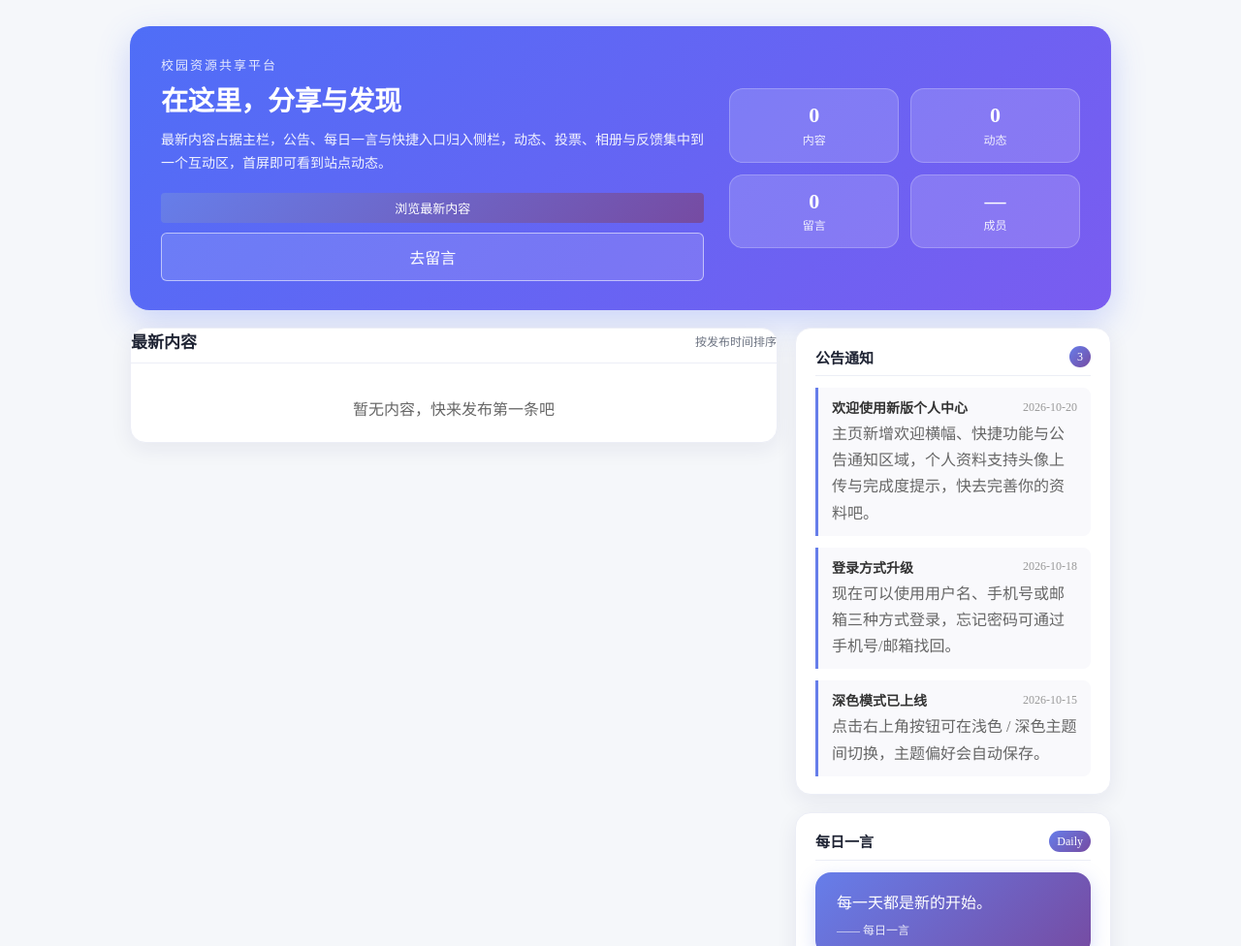
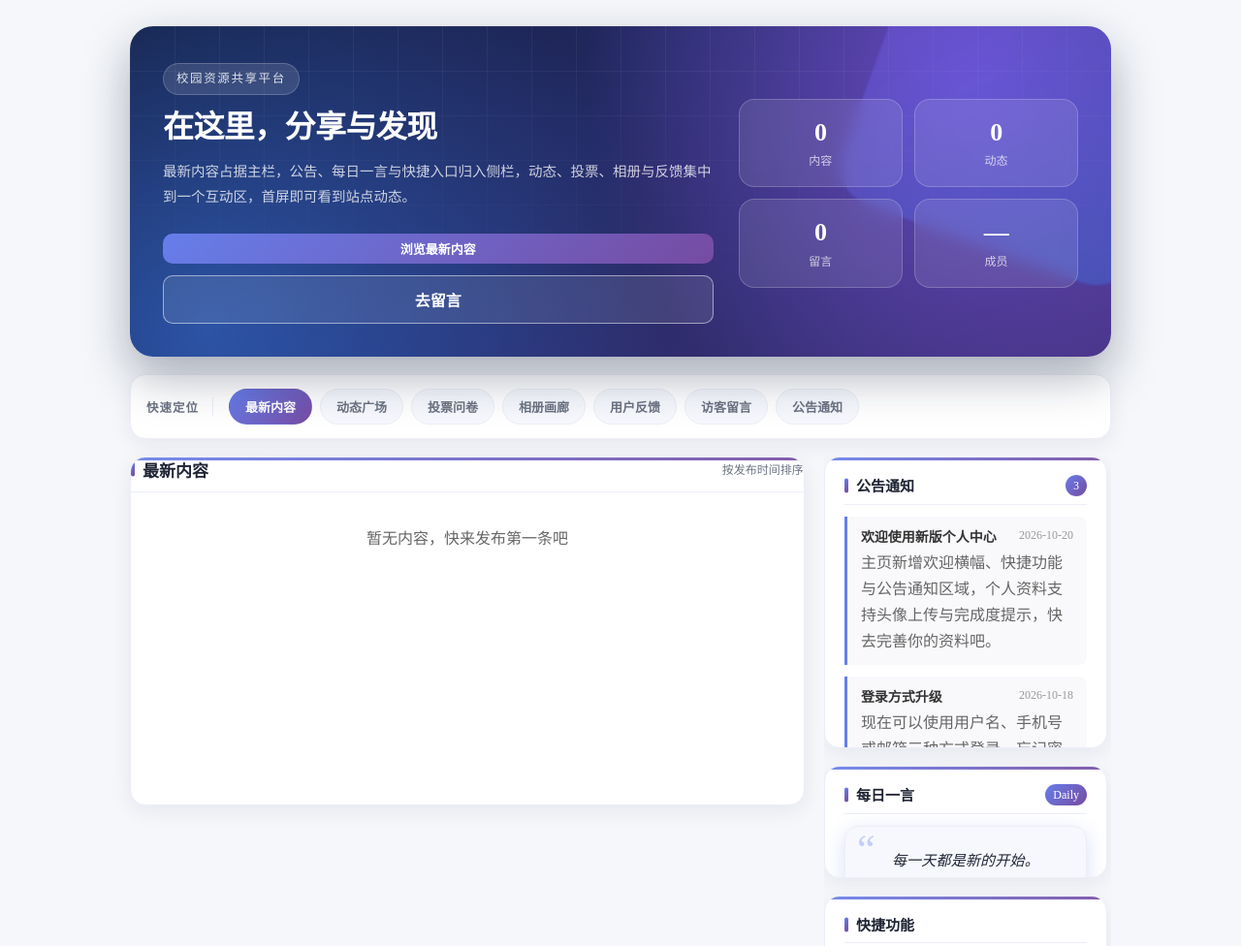
Before and after one commit to HL0416/my-hanlin021-site, a website: page index.html in a window 1280 px wide. Shown: the part 80-1056 px from the top of the page at 97% size. Drawn offline with Linux system fonts and the light colour scheme; no server answers.

Commit message:
feat(home): v5 fusion layout - dark hero banner + quickbar chips + 2col content grid + sticky sidebar

```diff
--- /dev/null
+++ b/home-v5.css
@@ -0,0 +1,558 @@
+/* ============================================================
+ * home-v5.css — 首页架构 v5「融合层」样式
+ * 挂载顺序：styles.css → home.css(v4) → home-v5.css
+ *
+ * 设计来源（5 张参考稿的取舍）：
+ *   ① SiteServer  → 全宽深色 Hero 大横幅 + 网格纹理 + 通栏快捷筛选条
+ *   ② Pixso 社区  → 胶囊筛选条 + 内容卡片多列栅格 + 紫蓝渐变色彩逻辑
+ *   ③ 兔小白 Blog → 侧栏聚合紧凑、吸顶跟随，信息不散乱
+ *   ④ 个人网站    → 每日一言改引语式排版、相册多列照片墙
+ *   ⑤ Heado Agency→ 几何撞色块 + 章节之间用色带/色条分隔
+ *
+ * 约束：不改 styles.css，不改 auth.js；只覆盖首页（.home-v4 作用域）。
+ * ============================================================ */
+
+.home-v5,
+.home-container.home-v4 {
+    --hv5-ink: #0e1330;
+    --hv5-band: #f5f7fe;
+    --hv5-band-dark: #171b29;
+    --hv5-line: #e7eaf6;
+    --hv5-grad: linear-gradient(135deg, #667eea 0%, #764ba2 100%);
+    --hv5-grad-blue: linear-gradient(135deg, #8b5cf6 0%, #3b82f6 100%);
+}
+
+[data-theme="dark"] .home-container.home-v4 {
+    --hv5-band: var(--hv5-band-dark);
+    --hv5-line: #2c3247;
+}
+
+/* ============================================================
+ * ① Hero：全宽深色大横幅（SiteServer）+ 几何撞色块（Heado）
+ * ============================================================ */
+.home-container.home-v4 .hv4-hero {
+    position: relative;
+    isolation: isolate;
+    overflow: hidden;
+    grid-template-columns: minmax(0, 1.62fr) minmax(0, 1fr);
+    gap: 34px;
+    padding: 46px 46px 42px;
+    border-radius: 24px;
+    background:
+        radial-gradient(circle at 86% 16%, rgba(139, 92, 246, 0.62), transparent 44%),
+        radial-gradient(circle at 8% 92%, rgba(59, 130, 246, 0.5), transparent 48%),
+        linear-gradient(135deg, #121938 0%, #232a63 44%, #41317c 100%);
+    box-shadow: 0 20px 48px rgba(18, 25, 56, 0.34);
+}
+
+/* 细网格纹理，给深色底加科技感 */
+.home-container.home-v4 .hv4-hero::before {
+    content: "";
+    position: absolute;
+    inset: 0;
+    z-index: -1;
+    background-image:
+        linear-gradient(rgba(255, 255, 255, 0.06) 1px, transparent 1px),
+        linear-gradient(90deg, rgba(255, 255, 255, 0.06) 1px, transparent 1px);
+    background-size: 46px 46px;
+    -webkit-mask-image: linear-gradient(to bottom, rgba(0, 0, 0, 0.95), transparent 82%);
+    mask-image: linear-gradient(to bottom, rgba(0, 0, 0, 0.95), transparent 82%);
+}
+
+/* 右上角几何撞色块 */
+.home-container.home-v4 .hv4-hero::after {
+    content: "";
+    position: absolute;
+    z-index: -1;
+    right: -74px;
+    top: -86px;
+    width: 320px;
+    height: 320px;
+    border-radius: 42px;
+    transform: rotate(20deg);
+    background: var(--hv5-grad-blue);
+    opacity: 0.34;
+    filter: blur(1px);
+}
+
+.home-container.home-v4 .hv4-hero-eyebrow {
+    display: inline-block;
+    margin: 0 0 14px;
+    padding: 5px 13px;
+    border-radius: 999px;
+    background: rgba(255, 255, 255, 0.14);
+    border: 1px solid rgba(255, 255, 255, 0.24);
+    font-size: 12.5px;
+    letter-spacing: 1.6px;
+    color: #fff;
+}
+
+.home-container.home-v4 .hv4-hero-title {
+    margin: 0 0 14px;
+    font-size: 38px;
+    line-height: 1.22;
+    letter-spacing: -0.6px;
+    font-weight: 800;
+    color: #fff;
+}
+
+.home-container.home-v4 .hv4-hero-sub {
+    max-width: 580px;
+    margin: 0 0 24px;
+    font-size: 14.5px;
+    line-height: 1.78;
+    color: rgba(255, 255, 255, 0.84);
+}
+
+.home-container.home-v4 .hv4-hero-actions {
+    gap: 12px;
+}
+
+.home-container.home-v4 .hv4-hero-actions .btn {
+    min-width: 124px;
+    border-radius: 10px;
+    font-weight: 600;
+}
+
+.home-container.home-v4 .hv4-hero-actions .btn-ghost {
+    color: #fff;
+    border: 1px solid rgba(255, 255, 255, 0.5);
+    background: rgba(255, 255, 255, 0.1);
+}
+
+.home-container.home-v4 .hv4-hero-actions .btn-ghost:hover {
+    background: rgba(255, 255, 255, 0.2);
+}
+
+/* 玻璃统计卡 */
+.home-container.home-v4 .hv4-hero .hero-stats {
+    gap: 12px;
+}
+
+.home-container.home-v4 .hv4-hero .hero-stat {
+    padding: 18px 8px;
+    border-radius: 16px;
+    background: rgba(255, 255, 255, 0.1);
+    border: 1px solid rgba(255, 255, 255, 0.2);
+    -webkit-backdrop-filter: blur(8px);
+    backdrop-filter: blur(8px);
+}
+
+.home-container.home-v4 .hv4-hero .hero-stat-num {
+    font-size: 26px;
+    font-weight: 800;
+    letter-spacing: -0.5px;
+}
+
+.home-container.home-v4 .hv4-hero .hero-stat-label {
+    margin-top: 4px;
+    font-size: 12px;
+    color: rgba(255, 255, 255, 0.82);
+}
+
+/* ============================================================
+ * ② 通栏快捷筛选条（SiteServer 底部分类条 + Pixso 胶囊筛选栏）
+ * ============================================================ */
+.hv5-quickbar {
+    display: flex;
+    align-items: center;
+    gap: 14px;
+    padding: 12px 16px;
+    background: var(--hv4-card);
+    border: 1px solid var(--hv4-border);
+    border-radius: 16px;
+    box-shadow: var(--hv4-shadow);
+}
+
+.hv5-quickbar-label {
+    flex: none;
+    padding-right: 14px;
+    border-right: 1px solid var(--hv4-border);
+    font-size: 12.5px;
+    font-weight: 700;
+    letter-spacing: 1px;
+    color: var(--hv4-text-dim);
+    white-space: nowrap;
+}
+
+.hv5-quickbar-items {
+    display: flex;
+    gap: 8px;
+    overflow-x: auto;
+    scrollbar-width: none;
+    padding: 2px;
+}
+
+.hv5-quickbar-items::-webkit-scrollbar {
+    display: none;
+}
+
+.hv5-chip {
+    flex: none;
+    display: inline-flex;
+    align-items: center;
+    padding: 8px 16px;
+    border-radius: 999px;
+    background: var(--hv4-card-soft);
+    border: 1px solid var(--hv4-border);
+    color: var(--hv4-text-dim);
+    font-size: 13px;
+    font-weight: 600;
+    text-decoration: none;
+    white-space: nowrap;
+    transition: transform 0.16s ease, color 0.16s ease, border-color 0.16s ease, box-shadow 0.16s ease;
+}
+
+.hv5-chip:hover {
+    transform: translateY(-1px);
+    color: var(--hv4-text);
+    border-color: var(--hv4-accent);
+    box-shadow: 0 6px 16px rgba(102, 126, 234, 0.18);
+}
+
+.hv5-chip:focus-visible {
+    outline: 2px solid var(--hv4-accent);
+    outline-offset: 2px;
+}
+
+.hv5-chip.is-active {
+    color: #fff;
+    background: var(--hv5-grad);
+    border-color: transparent;
+}
+
+/* ============================================================
+ * ③ 双栏：主栏更宽，侧栏吸顶跟随（兔小白式聚合紧凑）
+ * ============================================================ */
+.home-container.home-v4 .hv4-layout {
+    grid-template-columns: minmax(0, 2.35fr) minmax(0, 1fr);
+    gap: 20px;
+}
+
+.home-container.home-v4 .hv4-side {
+    position: sticky;
+    top: 88px;
+}
+
+/* ============================================================
+ * ④ 内容卡：多列栅格（Pixso 卡片墙）
+ *    styles.css 中有 display:flex + grid-template-columns:1fr !important，
+ *    这里用 .home-container.home-v4 提升特异性并显式声明 display:grid !important
+ * ============================================================ */
+.home-container.home-v4 .hv4-main #contentList.content-list {
+    display: grid !important;
+    grid-template-columns: repeat(2, minmax(0, 1fr)) !important;
+    gap: 14px !important;
+    flex-direction: row !important;
+}
+
+.home-container.home-v4 .hv4-main #contentList .content-card {
+    position: relative;
+    overflow: hidden;
+    display: flex;
+    flex-direction: column;
+    margin: 0;
+    padding: 18px;
+    border-radius: 14px;
+    background: var(--hv4-card-soft);
+    border: 1px solid var(--hv4-border);
+    transition: transform 0.16s ease, box-shadow 0.16s ease, border-color 0.16s ease;
+}
+
+/* 与侧栏卡片统一：顶部 3px 渐变细条 */
+.home-container.home-v4 .hv4-main #contentList .content-card::before {
+    content: "";
+    position: absolute;
+    top: 0;
+    left: 0;
+    right: 0;
+    height: 3px;
+    background: var(--hv5-grad);
+    opacity: 0.72;
+}
+
+.home-container.home-v4 .hv4-main #contentList .content-card:hover {
+    transform: translateY(-2px);
+    border-color: var(--hv4-accent);
+    box-shadow: 0 10px 24px rgba(102, 126, 234, 0.16);
+}
+
+.home-container.home-v4 .hv4-main #contentList .content-card-title {
+    font-size: 15.5px;
+    font-weight: 700;
+    color: var(--hv4-text);
+}
+
+.home-container.home-v4 .hv4-main #contentList .content-card-body {
+    flex: 1;
+    margin: 8px 0 12px;
+    font-size: 13px;
+    line-height: 1.7;
+    color: var(--hv4-text-dim);
+    display: -webkit-box;
+    -webkit-line-clamp: 4;
+    -webkit-box-orient: vertical;
+    overflow: hidden;
+}
+
+.home-container.home-v4 .hv4-main #contentList .content-card-actions {
+    margin-top: auto;
+    gap: 6px;
+    flex-wrap: wrap;
+}
+
+/* ============================================================
+ * ⑤ 章节分隔：卡片顶部渐变细条 + 标题左侧色条（Heado 章节色带）
+ * ============================================================ */
+.home-container.home-v4 .hv4-card,
+.home-container.home-v4 .hv4-panel,
+.home-container.home-v4 .hv4-side-card {
+    position: relative;
+    overflow: hidden;
+}
+
+.home-container.home-v4 .hv4-card::before,
+.home-container.home-v4 .hv4-panel::before,
+.home-container.home-v4 .hv4-side-card::before {
+    content: "";
+    position: absolute;
+    top: 0;
+    left: 0;
+    right: 0;
+    height: 3px;
+    background: var(--hv5-grad);
+    opacity: 0.9;
+}
+
+.home-container.home-v4 .hv4-panel-head h2,
+.home-container.home-v4 .hv4-side-card > .section-header h2 {
+    position: relative;
+    padding-left: 12px;
+    font-weight: 700;
+}
+
+.home-container.home-v4 .hv4-panel-head h2::before,
+.home-container.home-v4 .hv4-side-card > .section-header h2::before {
+    content: "";
+    position: absolute;
+    left: 0;
+    top: 50%;
+    transform: translateY(-50%);
+    width: 4px;
+    height: 15px;
+    border-radius: 2px;
+    background: var(--hv5-grad);
+}
+
+/* ============================================================
+ * ⑥ 每日一言：引语式排版（个人网站 #4 的居中引语做法）
+ * ============================================================ */
+.home-container.home-v4 #sideDaily .daily-word-box {
+    position: relative;
+    padding: 22px 18px 16px;
+    border-radius: 14px;
+    background: var(--hv4-card-soft);
+    border: 1px solid var(--hv4-border);
+    text-align: center;
+    font-size: 15px;
+    line-height: 1.85;
+    color: var(--hv4-text);
+    font-style: italic;
+    letter-spacing: 0.2px;
+}
+
+.home-container.home-v4 #sideDaily .daily-word-box::before {
+    content: "“";
+    position: absolute;
+    top: 2px;
+    left: 12px;
+    font-size: 42px;
+    line-height: 1;
+    font-style: normal;
+    color: var(--hv4-accent);
+    opacity: 0.34;
+}
+
+/* ============================================================
+ * ⑦ 相册：多列照片墙（个人网站 #4 四宫格延伸为瀑布墙）
+ * ============================================================ */
+.home-container.home-v4 #albumMasonry.album-masonry {
+    columns: 4 168px !important;
+    column-gap: 12px;
+}
+
+.home-container.home-v4 #albumMasonry .album-photo-card {
+    border-radius: 12px;
+    overflow: hidden;
+    transition: transform 0.16s ease, box-shadow 0.16s ease;
+}
+
+.home-container.home-v4 #albumMasonry .album-photo-card:hover {
+    transform: translateY(-2px);
+    box-shadow: 0 10px 22px rgba(23, 32, 86, 0.16);
+}
+
+/* ============================================================
+ * ⑧ Tab 条加宽，贴合胶囊筛选视觉
+ * ============================================================ */
+.home-container.home-v4 .hv4-tabs {
+    padding: 6px;
+    gap: 6px;
+}
+
+.home-container.home-v4 .hv4-tab {
+    padding: 11px 22px;
+}
+
+/* ============================================================
+ * 响应式
+ * ============================================================ */
+@media (max-width: 1280px) {
+    .home-container.home-v4 .hv4-hero {
+        padding: 38px 34px 34px;
+        gap: 26px;
+    }
+
+    .home-container.home-v4 .hv4-hero-title {
+        font-size: 32px;
+    }
+
+    .home-container.home-v4 .hv4-main #contentList.content-list {
+        grid-template-columns: repeat(2, minmax(0, 1fr)) !important;
+    }
+}
+
+@media (max-width: 1024px) {
+    .home-container.home-v4 .hv4-side {
+        position: static;
+    }
+
+    .home-container.home-v4 .hv4-layout {
+        grid-template-columns: minmax(0, 1fr);
+    }
+}
+
+@media (max-width: 900px) {
+    .home-container.home-v4 .hv4-hero {
+        grid-template-columns: minmax(0, 1fr);
+        padding: 28px 24px;
+        gap: 20px;
+    }
+
+    .home-container.home-v4 .hv4-hero-title {
+        font-size: 26px;
+    }
+
+    .hv5-quickbar {
+        flex-direction: column;
+        align-items: flex-start;
+        gap: 10px;
+    }
+
+    .hv5-quickbar-label {
+        padding-right: 0;
+        border-right: 0;
+    }
+
+    .hv5-quickbar-items {
+        width: 100%;
+    }
+
+    .home-container.home-v4 #albumMasonry.album-masonry {
+        columns: 3 140px !important;
+    }
+}
+
+@media (max-width: 640px) {
+    .home-container.home-v4 .hv4-main #contentList.content-list {
+        grid-template-columns: minmax(0, 1fr) !important;
+    }
+}
+
+@media (max-width: 560px) {
+    .home-container.home-v4 .hv4-hero {
+        padding: 22px 18px;
+        border-radius: 18px;
+    }
+
+    .home-container.home-v4 .hv4-hero-title {
+        font-size: 22px;
+    }
+
+    .home-container.home-v4 .hv4-hero-actions .btn {
+        min-width: 0;
+        flex: 1 1 auto;
+    }
+
+    .home-container.home-v4 #albumMasonry.album-masonry {
+        columns: 2 130px !important;
+    }
+}
+
+@media (prefers-reduced-motion: reduce) {
+    .hv5-chip,
+    .home-container.home-v4 .hv4-main #contentList .content-card,
+    .home-container.home-v4 #albumMasonry .album-photo-card {
+        transition: none !important;
+    }
+
+    .hv5-chip:hover,
+    .home-container.home-v4 .hv4-main #contentList .content-card:hover {
+        transform: none !important;
+    }
+}
+
+/* ============================================================
+ * ⑨ 首轮验收修正（v5 修 1）
+ *   1. .hv4-tabs 在 390 视口实测宽 416px 撑破容器（scrollWidth 426 > 390），
+ *      此处强制 width/max-width:100% 并 box-sizing，溢出交回内部横向滚动
+ *   2. 空态时主栏 119px vs 侧栏 1118px 高度失衡，且侧栏与父容器同高
+ *      导致 sticky 无位移余量；给主栏空态最小高度、侧栏限高内部滚动
+ * ============================================================ */
+.home-container.home-v4 .hv4-interact .hv4-tabs,
+.home-container.home-v4 .hv4-tabs {
+    width: 100%;
+    max-width: 100%;
+    box-sizing: border-box;
+    align-self: stretch;
+}
+
+.home-container.home-v4 .hv4-interact {
+    max-width: 100%;
+    min-width: 0;
+}
+
+.home-container.home-v4 .hv4-main #contentSection > #contentList,
+.home-container.home-v4 .hv4-main #contentSection {
+    box-sizing: border-box;
+}
+
+.home-container.home-v4 .hv4-main #contentSection {
+    min-height: 360px;
+}
+
+/* 桌面端侧栏：限高 + 内部滚动，sticky 才真正产生跟随 */
+@media (min-width: 1025px) {
+    .home-container.home-v4 .hv4-side {
+        position: sticky;
+        top: 88px;
+        /* 关键：grid 默认 stretch 会把侧栏拉到与父容器等高，
+           导致 sticky 无位移余量（实测 sideTop 恒等于 layoutTop）。
+           align-self:start 让侧栏按内容高度收窄（受 max-height 约束）。 */
+        align-self: start;
+        max-height: calc(100vh - 110px);
+        overflow-y: auto;
+        overscroll-behavior: contain;
+        padding-right: 4px;
+        scrollbar-width: thin;
+    }
+
+    .home-container.home-v4 .hv4-side::-webkit-scrollbar {
+        width: 6px;
+    }
+
+    .home-container.home-v4 .hv4-side::-webkit-scrollbar-thumb {
+        background: var(--hv4-border);
+        border-radius: 3px;
+    }
+}
--- a/index.html
+++ b/index.html
@@ -9,6 +9,7 @@
     <title>首页 - 我的站点</title>
     <link rel="stylesheet" href="styles.css">
     <link rel="stylesheet" href="home.css">
+    <link rel="stylesheet" href="home-v5.css">
 </head>
 
 <body class="home-page">
@@ -93,6 +94,20 @@
                 <div class="hero-stat"><span class="hero-stat-num" id="heroStatUser">0</span><span class="hero-stat-label">成员</span></div>
             </div>
         </section>
+
+        <!-- ==================== 通栏快捷筛选条 ==================== -->
+        <nav class="hv5-quickbar" aria-label="站内快捷定位">
+            <span class="hv5-quickbar-label">快速定位</span>
+            <div class="hv5-quickbar-items">
+                <a href="#contentSection" class="hv5-chip is-active">最新内容</a>
+                <a href="#panel-moment" class="hv5-chip" data-hv4-goto="moment">动态广场</a>
+                <a href="#panel-vote" class="hv5-chip" data-hv4-goto="vote">投票问卷</a>
+                <a href="#panel-album" class="hv5-chip" data-hv4-goto="album">相册画廊</a>
+                <a href="#panel-feedback" class="hv5-chip" data-hv4-goto="feedback">用户反馈</a>
+                <a href="#guestbookSection" class="hv5-chip">访客留言</a>
+                <a href="#sideAnnounce" class="hv5-chip">公告通知</a>
+            </div>
+        </nav>
 
         <!-- ==================== 主体：内容主栏 + 信息侧栏 ==================== -->
         <div class="hv4-layout">
--- a/service-worker.js
+++ b/service-worker.js
@@ -1,6 +1,6 @@
 /* service-worker.js - 我的站点离线缓存（v3：导航网络优先 + 预缓存 + 离线兜底） */
-var CACHE_NAME = 'my-site-v11';
-var RUNTIME_CACHE = 'my-site-runtime-v11';
+var CACHE_NAME = 'my-site-v12';
+var RUNTIME_CACHE = 'my-site-runtime-v12';
 
 var CORE_ASSETS = [
   './',
@@ -21,6 +21,7 @@ var CORE_ASSETS = [
   './auth.js',
   './home.js',
   './home.css',
+  './home-v5.css',
   './enhance.js',
   './manifest.json'
 ];
```
Also changed, not shown: home.js (+46 -0 lines).
